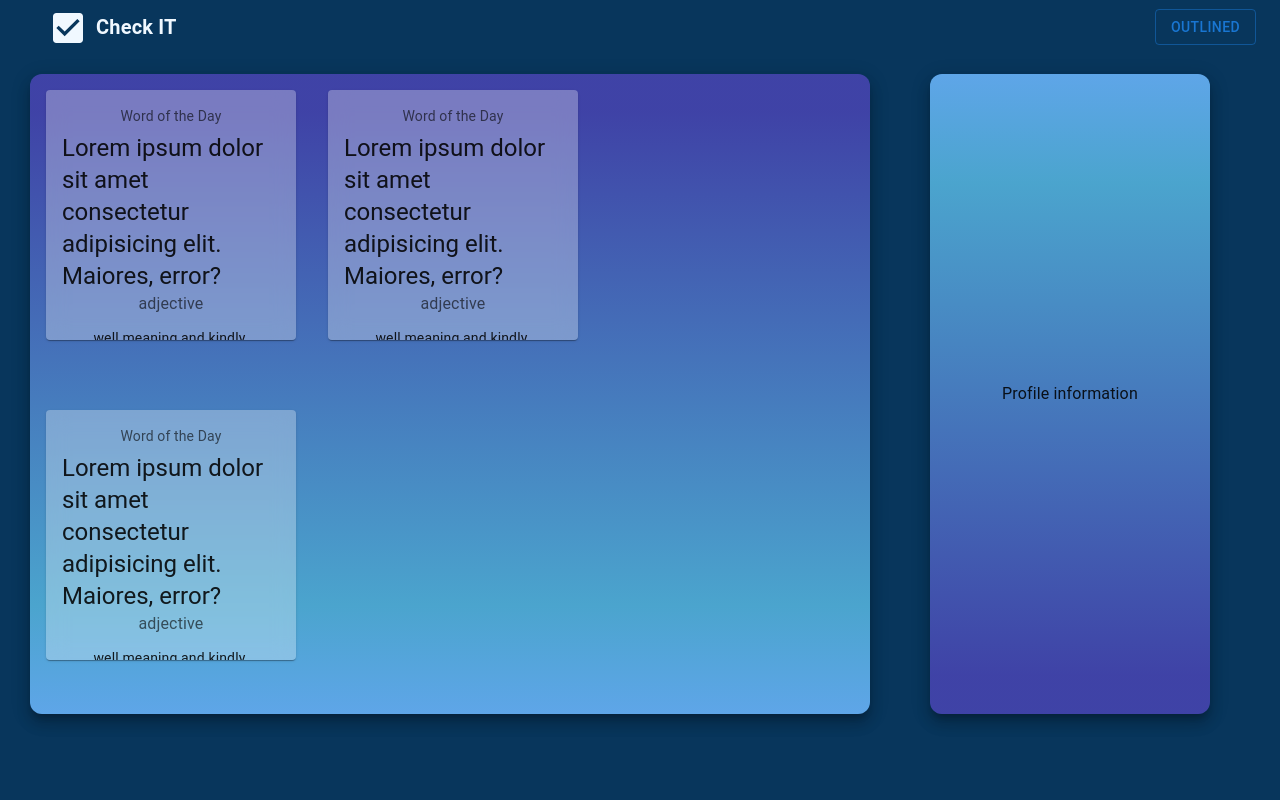
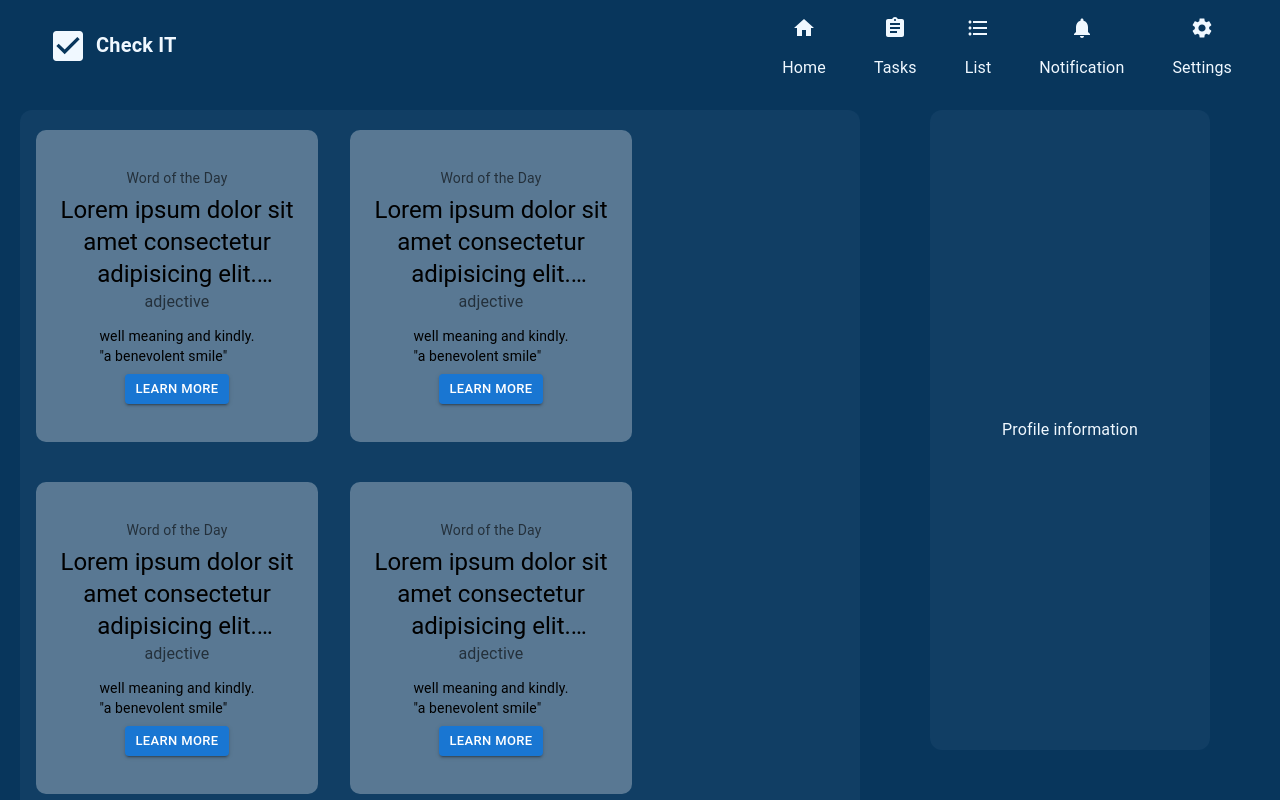
Before and after one commit to RashidHussain786/CheckIt_Frontend, a React (Create React App) app: page /taskmanager in a window 1280 px wide. Shown: the top 800 px of the page. Built offline with nearby package versions, Linux system fonts and the light colour scheme.

Commit message:
UpdateTaskManager

```diff
--- /dev/null
+++ b/src/ChatComponents/AppBar.js
@@ -0,0 +1,22 @@
+import { Apps, AssignmentTurnedIn, GTranslate, NoteAdd, Settings } from '@mui/icons-material';
+import { Box, IconButton, Typography } from '@mui/material';
+import React from 'react';
+
+const AppBar = () => {
+  return (
+    <Box sx={{ display: 'flex', position: 'static', height: '100vh', overflowX: 'hidden', overflowY: 'auto', flexDirection: 'column',p:'4px 12px 12px 12px' }}>
+      <Box sx={{ display: 'flex', flexDirection: 'column', alignItems: 'center', justifyContent: 'center', borderBottom: '1px solid white', width: '100%' ,pb:'8px',bgcolor:'#062b5a'}}>
+        <IconButton color='inherit'><Apps fontSize="large" /></IconButton>
+        <Typography>Apps</Typography>
+      </Box>
+      <Box sx={{ display: 'flex', flexDirection: 'column', alignItems: 'center', justifyContent: 'center', mx: 'auto', textAlign: 'center', width: '100%',py:'25px' }}>
+        <IconButton color='inherit'><GTranslate fontSize="large" sx={{my:2}}/></IconButton>
+        <IconButton color='inherit'><NoteAdd fontSize="large" sx={{my:2}}/></IconButton>
+        <IconButton color='inherit'><AssignmentTurnedIn fontSize="large" sx={{my:2}}/></IconButton>
+        <IconButton color='inherit'><Settings fontSize="large" sx={{my:2}}/></IconButton>
+      </Box>
+    </Box>
+  );
+}
+
+export default AppBar;
--- a/src/Components/TaskListComponent/TaskBody.jsx
+++ b/src/Components/TaskListComponent/TaskBody.jsx
@@ -1,4 +1,4 @@
-import { Grid, Paper, Typography } from "@mui/material";
+import {  Grid, Typography } from "@mui/material";
 import { Box } from "@mui/system";
 import React from "react";
 import TaskCard from "./TaskCard";
@@ -6,7 +6,7 @@ import TaskCard from "./TaskCard";
 const TaskBody = () => {
   const renderMyCard = () => {
     const cards = [];
-    for (let i = 0; i < 3; i++) {
+    for (let i = 0; i < 5; i++) {
       cards.push(<TaskCard key={i} />);
     }
     return cards;
@@ -19,29 +19,31 @@ const TaskBody = () => {
           sx={{
             display: "flex",
             width: "100%", // Adjust width as needed
-            height: "80vh",
+            minHeight: "80vh",
             margin: "20px",
-            marginLeft: "30px",
             justifyContent: "center",
           }}
         >
-          <Paper
+
+          <Box
             elevation={10}
             sx={{
               minWidth: "100%",
               minHeight: "80vh",
               width: "100%",
-              height: "80vh",
               borderRadius: "12px",
-              background:
-                "linear-gradient(180deg, hsla(238, 45%, 45%, 1) 6%, hsla(199, 57%, 55%, 1) 83%, hsla(209, 75%, 64%, 1) 100%)",
+              bgcolor:'rgb(165 204 255/5%)',
               display: "flex",
+              flexDirection:'column',
               justifyContent: "center",
               boxSizing: "border-box",
             }}
           >
+            {/* <Box sx={{display:'flex',alignItems:'center',justifyContent:'right',my:'10px',mr:'20px'}}>
+            <Button color="inherit" size="large" variant="outlined">Button</Button>
+            </Box> */}
             <Grid container>{renderMyCard()}</Grid>
-          </Paper>
+          </Box>
         </Box>
       </Grid>
       <Grid item xs={12} md={5} lg={4}>
@@ -55,7 +57,7 @@ const TaskBody = () => {
             justifyContent: "flex-end",
           }}
         >
-          <Paper
+          <Box
             elevation={10}
             sx={{
               minWidth: "100%",
@@ -63,8 +65,7 @@ const TaskBody = () => {
               width: "50%",
               height: "80vh",
               borderRadius: "12px",
-              background:
-                "linear-gradient(0deg, hsla(238, 45%, 45%, 1) 6%, hsla(199, 57%, 55%, 1) 83%, hsla(209, 75%, 64%, 1) 100%)",
+              bgcolor:'rgb(165 204 255/5%)',
               display: "flex",
               justifyContent: "center",
               alignItems: "center",
@@ -72,7 +73,7 @@ const TaskBody = () => {
             }}
           >
             <Typography>Profile information</Typography>
-          </Paper>
+          </Box>
         </Box>
       </Grid>
     </Grid>
--- a/src/Components/TaskListComponent/TaskCard.jsx
+++ b/src/Components/TaskListComponent/TaskCard.jsx
@@ -1,38 +1,30 @@
-import React from 'react'
-import Card from '@mui/material/Card';
-import CardActions from '@mui/material/CardActions';
-import CardContent from '@mui/material/CardContent';
-import Button from '@mui/material/Button';
+import React from 'react';
+import { Box } from '@mui/system';
+import { Button, alpha } from '@mui/material';
 import Typography from '@mui/material/Typography';
 
 const TaskCard = () => {
   return (
-    <>
-     <Card sx={{ minWidth: 250,width:250,height:250, margin:2,backdropFilter: 'blur(10px)',
-    backgroundColor: 'rgba(255, 255, 255, 0.3)' }}>
-      <CardContent sx={{display:'flex',flexDirection:'column',justifyContent:'center',alignItems:'center'}}>
+    <Box sx={{ minWidth: 250, width: 250, height: 280, margin: 2, backgroundColor: alpha('#ffffff', 0.3), my: '1.25rem', display: 'flex', flexDirection: 'column', justifyContent: 'center', alignItems: 'center', padding: '1rem', borderRadius: '10px' }}>
       <Typography sx={{ fontSize: 14 }} color="text.secondary" gutterBottom>
         Word of the Day
       </Typography>
-        <Typography variant="h5" component="div">
+      <Typography variant="h5" sx={{ color: 'black', textAlign: 'center', display: '-webkit-box', overflow: 'hidden', WebkitLineClamp: 3, WebkitBoxOrient: 'vertical', maxWidth: '100%' }}>
         Lorem ipsum dolor sit amet consectetur adipisicing elit. Maiores, error?
       </Typography>
       <Typography sx={{ mb: 1.5 }} color="text.secondary">
         adjective
       </Typography>
-        <Typography variant="body2">
+      <Typography variant="body2" sx={{ color: 'black' }}>
         well meaning and kindly.
         <br />
         {'"a benevolent smile"'}
       </Typography>
-      </CardContent>
-      <CardActions>
-        <Button size="small">Learn More</Button>
-      </CardActions>
-    </Card>
-
-    </>
-  )
+      <Box sx={{ display: 'flex', justifyContent: 'center', mt: '8px' }}>
+        <Button variant='contained' size="small">Learn More</Button>
+      </Box>
+    </Box>
+  );
 }
 
-export default TaskCard
+export default TaskCard;
--- a/src/Components/TaskListComponent/TaskHeader.jsx
+++ /dev/null
@@ -1,32 +0,0 @@
-import React from "react";
-import { Box, Container, IconButton, Typography, Button } from "@mui/material";
-import { CheckBox } from "@mui/icons-material";
-
-const TaskHeader = () => {
-  return (
-    <Box display="flex" justifyContent="space-between" alignItems="center">
-      <Box display="flex" alignItems="center" sx={{ ml: 5, minWidth: 200 }}>
-        <IconButton
-          color="inherit"
-          aria-label="check-Box"
-          sx={{ display: "block", pb: "0px" }}
-        >
-          <CheckBox sx={{ fontSize: 40 }} />
-        </IconButton>
-        <Typography
-          variant="subtitle1"
-          sx={{ fontWeight: "bold", fontSize: 20 }}
-        >
-          Check IT
-        </Typography>
-      </Box>
-      <Container sx={{display:'flex' , justifyContent:'flex-end'}}>
-        <Box display="flex" justifyContent={"space-around"}>
-          <Button variant="outlined">Outlined</Button>
-        </Box>
-      </Container>
-    </Box>
-  );
-};
-
-export default TaskHeader;
--- a/src/Pages/Chat.js
+++ b/src/Pages/Chat.js
@@ -3,6 +3,7 @@ import React from 'react'
 import NavBar from '../ChatComponents/NavBar'
 import SideBar from '../ChatComponents/SideBar'
 import ChatSection from '../ChatComponents/ChatSection'
+import AppBar from '../ChatComponents/AppBar'
 
 const Chat = () => {
   return (
@@ -11,6 +12,7 @@ const Chat = () => {
     <NavBar/>
     <SideBar/>
     <ChatSection/>
+    <AppBar/>
     </Box>
     </>
   )
--- a/src/Pages/Login.jsx
+++ b/src/Pages/Login.jsx
@@ -1,5 +1,6 @@
 import React from "react";
 import Paper from "@mui/material/Paper";
+import NavBar from "../Components/NavBar"
 import {
   Button,
   Checkbox,
@@ -12,15 +13,16 @@ import {
 const Login = () => {
   const paperStyle = {
     padding: 30,
-    minHeight: "65vh",
+    minHeight: "45vh",
     width: 300,
     margin: "40px auto",
-    background: "linear-gradient(45deg, #CE9FFC 60%, #7367F0 90%)",
+    backgroundColor:'rgb(165 204 255)'
   };
 
   const btnstyle = { margin: "8px 0" };
   return (
     <>
+    <NavBar/>
       <Grid>
         <Paper elevation={20} style={paperStyle}>
           <Grid align="center">
--- a/src/Pages/Register.jsx
+++ b/src/Pages/Register.jsx
@@ -8,18 +8,20 @@ import {
   TextField,
   Typography,
 } from "@mui/material";
+import NavBar from "../Components/NavBar";
 
 const Register = () => {
     const paperStyle = {
         padding: 30,
-        minHeight: "70vh",
+        minHeight: "60vh",
         width: 300,
         margin: "40px auto",
-        background: "linear-gradient(45deg, #CE9FFC 60%, #7367F0 90%)",
+        backgroundColor: "rgb(165 204 255)",
       };
       const btnstyle = { margin: "8px 0" };
   return (
     <>
+    <NavBar/>
       <Grid>
         <Paper elevation={20} style={paperStyle}>
           <Grid align="center">
--- a/src/Pages/Taskmanager.jsx
+++ b/src/Pages/Taskmanager.jsx
@@ -1,11 +1,12 @@
 import React from 'react'
-import TaskHeader from '../Components/TaskListComponent/TaskHeader'
+// import TaskHeader from '../Components/TaskListComponent/TaskHeader'
 import TaskBody from '../Components/TaskListComponent/TaskBody'
+import NavBar from '../Components/NavBar'
 
 const Taskmanager = () => {
   return (
     <>
-    <TaskHeader/>
+    <NavBar/>
     <TaskBody/>
 
 
```
Lines whose indentation alone changed are shown as unchanged.
